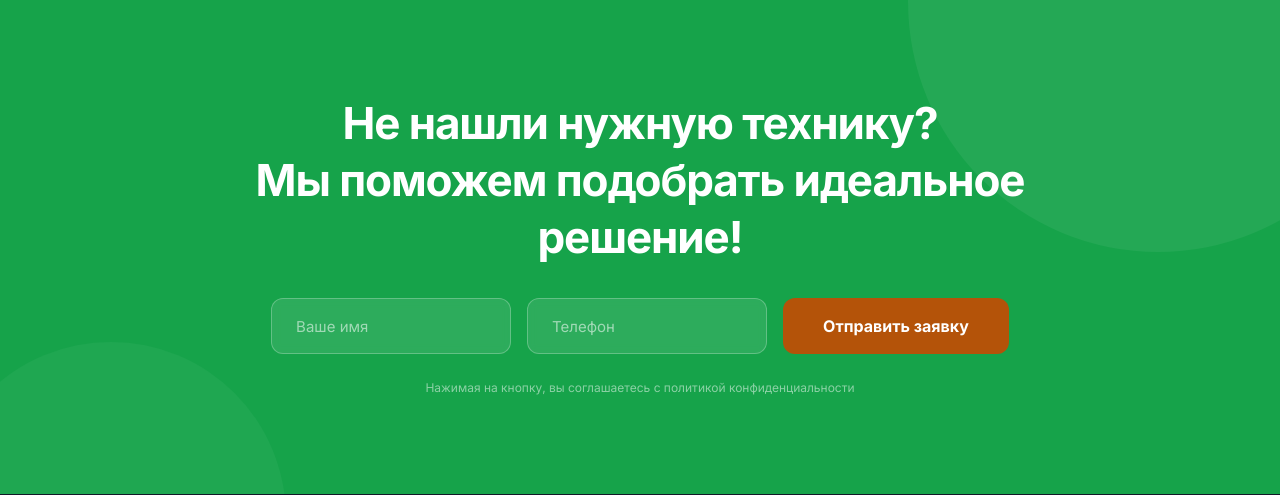
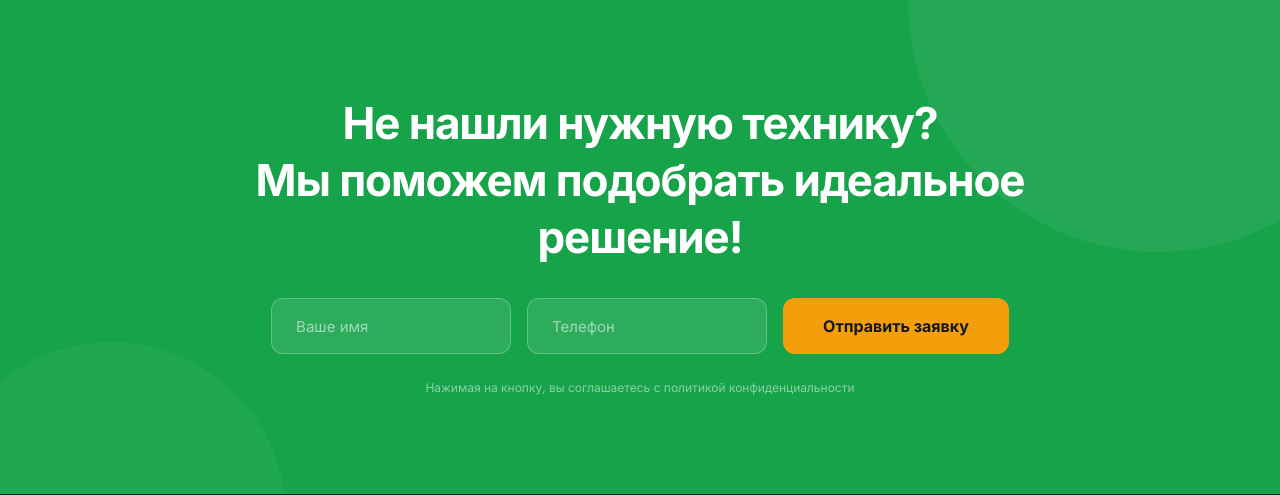
Before and after one commit to Zafarovpolat/agro-2, a PHP site: page / in a window 1280 px wide. Shown: the part 5125-5620 px from the top of the page. Run offline with PHP 8.4, Linux system fonts and the light colour scheme.

Commit message:
style: вернуть акцентной кнопке исходный янтарь --accent
Кнопка формы («Отправить заявку», «Написать нам», «Заказать сервис»,
«Забронировать») возвращена к виду базовой вёрстки: заливка --accent
(#F59E0B), текст --dark, ховер --accent-dark. Тёмный янтарь --accent-deep
и его токены удалены.

Тёмный текст на янтаре даёт 8.26:1 — читается лучше, чем белый текст
(2.15:1, поэтому белым на этом цвете быть не может). Проверка в
tests/design-check.mjs обновлена под этот вид.

```diff
--- a/css/style.css
+++ b/css/style.css
@@ -35,8 +35,6 @@
   --st-late-fg: #B91C1C;               --st-late-bg: #FEF2F2;              --st-late-bd: #FECACA;               /* 5.9:1 */
   --st-late-fg-dark: #FCA5A5;                                                                                     /* 9.1:1 на --dark */
   --danger: #DC2626;                                                                                               /* служебный: избранное */
-  --accent-deep: #B45309;              /* заливка акцентной кнопки: 5.0:1 с белым текстом */
-  --accent-deep-hover: #92400E;        /* ховер: 7.1:1 */
 }
 
 /* ---------- Reset & Base ---------- */
@@ -128,14 +126,14 @@ h1, h2, h3, h4, h5, h6 {
 }
 
 .btn-accent {
-  background: var(--accent-deep);
-  color: var(--white);
+  background: var(--accent);
+  color: var(--dark);
   font-weight: 700;
 }
 .btn-accent:hover {
-  background: var(--accent-deep-hover);
+  background: var(--accent-dark);
   transform: translateY(-2px);
-  box-shadow: 0 4px 12px rgba(180,83,9,.35);
+  box-shadow: 0 4px 12px rgba(245,158,11,.35);
 }
 
 .btn-sm { padding: 10px 20px; font-size: 14px; }
```
Also changed, not shown: tests/design-check.mjs (+12 -12 lines).
